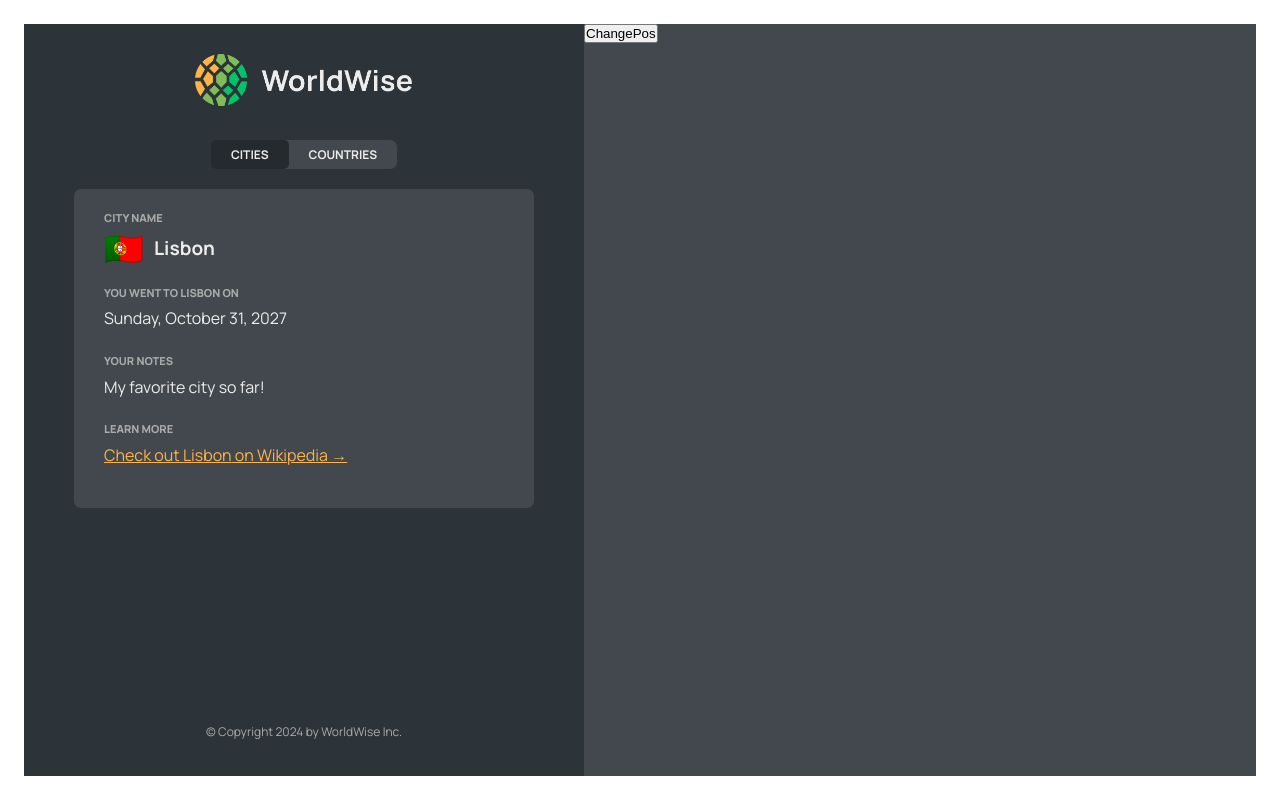
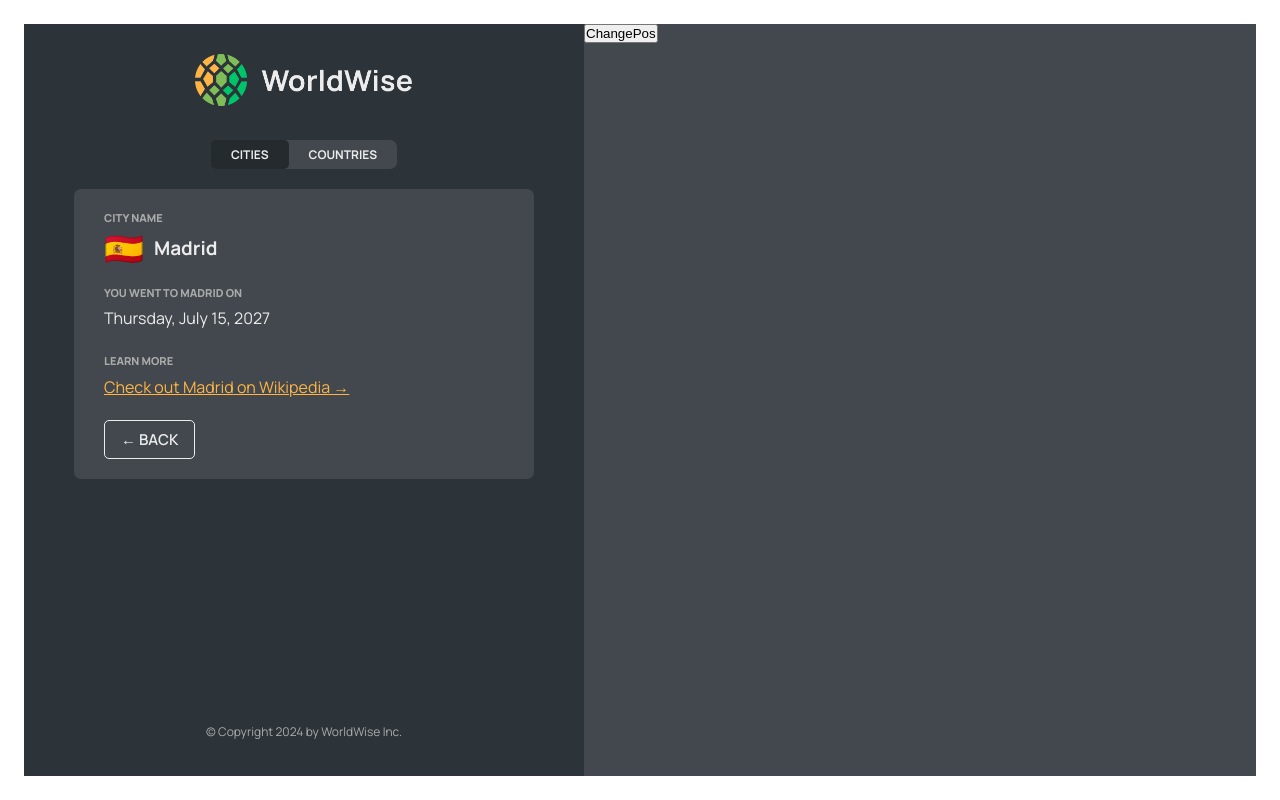
Before and after one commit to shrey1010/WorldWise, a React (Vite) app: page /app/cities/17806751 in a window 1280 px wide. Built offline with nearby package versions, Linux system fonts and the light colour scheme; data requests are answered from the project's data file.

Commit message:
feat : Button Componennts

```diff
--- /dev/null
+++ b/src/components/BackButton.jsx
@@ -0,0 +1,20 @@
+import Button from "./Button";
+import { useNavigate } from "react-router-dom";
+
+function BackButton() {
+  const navigate = useNavigate();
+
+  return (
+      <Button
+        type="back"
+        onClick={(e) => {
+          e.preventDefault();
+          navigate(-1);
+        }}
+      >
+        &larr; Back
+      </Button>
+  );
+}
+
+export default BackButton;
--- a/src/components/City.jsx
+++ b/src/components/City.jsx
@@ -1,6 +1,10 @@
 import styles from "./City.module.css";
-// import { useParams } from "react-router-dom";
-import { useSearchParams } from "react-router-dom";
+import { useParams } from "react-router-dom";
+// import { useSearchParams } from "react-router-dom";
+import { useCities } from "../contexts/CitiesContext";
+import { useEffect } from "react";
+import Spinner from "./Spinner";
+import BackButton from "./BackButton";
 
 const formatDate = (date) =>
   new Intl.DateTimeFormat("en", {
@@ -13,23 +17,18 @@ const formatDate = (date) =>
 
 function City() {
 
-  // const {id} = useParams();
-  const [searchParams, setSearchParams] = useSearchParams();
-  const lat = searchParams.get("lat");
-  const lng = searchParams.get("lng");
-
-
-  // TEMP DATA
-  const currentCity = {
-    cityName: "Lisbon",
-    emoji: "🇵🇹",
-    date: "2027-10-31T15:59:59.138Z",
-    notes: "My favorite city so far!",
-  };
-
+  const {id} = useParams();
+  const {getCity,currentCity,isLoading} = useCities();
   const { cityName, emoji, date, notes } = currentCity;
 
   // return <h1>City</h1>
+  useEffect(function(){
+    getCity(id)
+
+  }
+  ,[id])
+
+  if (isLoading) return <Spinner/>
 
   return (
     <div className={styles.city}>
@@ -64,7 +63,7 @@ function City() {
       </div>
 
       <div>
-        {/* <ButtonBack /> */}
+        <BackButton />
       </div>
     </div>
   );
--- a/src/components/CityItem.jsx
+++ b/src/components/CityItem.jsx
@@ -1,3 +1,4 @@
+import { useCities } from '../contexts/CitiesContext';
 import styles from './CityItem.module.css'
 import { Link } from 'react-router-dom';
 
@@ -10,10 +11,14 @@ const formatDate = (date) =>
   }).format(new Date(date));
 
 function CityItem({ City }) {
-    const {cityName,emoji,date,id,position} = City
+  const {currentCity} = useCities();
+  const {cityName,emoji,date,id,position} = City
   return (
     <li>
-      <Link className={styles.cityItem} to={`${id}?lat=${position.lat}&lng=${position.lng}`}>
+      <Link
+        className={`${styles.cityItem} ${id===currentCity.id ? styles['cityItem--active'] : ""}`}
+        to={`${id}?lat=${position.lat}&lng=${position.lng}`}
+      >
         <span className={styles.emoji}>{emoji}</span>
         <h3 className={styles.name}>{cityName}</h3>
         <time className={styles.date}>{formatDate(date)}</time>
--- a/src/components/Form.jsx
+++ b/src/components/Form.jsx
@@ -4,7 +4,8 @@ import { useState } from "react";
 
 import styles from "./Form.module.css";
 import Button from "./Button";
-import { useNavigate } from "react-router-dom";
+import BackButton from "./BackButton";
+
 
 export function convertToEmoji(countryCode) {
   const codePoints = countryCode
@@ -15,7 +16,7 @@ export function convertToEmoji(countryCode) {
 }
 
 function Form() {
-  const navigate = useNavigate();
+
   const [cityName, setCityName] = useState("");
   // const [country, setCountry] = useState("");
   const [date, setDate] = useState(new Date());
@@ -53,10 +54,7 @@ function Form() {
 
       <div className={styles.buttons}>
         <Button type="primary">Add</Button>
-        <Button type="back" onClick={(e)=>{
-          e.preventDefault();
-          navigate(-1);}
-        }>&larr; Back</Button>
+        <BackButton/>
       </div>
     </form>
   );
--- a/src/contexts/CitiesContext.jsx
+++ b/src/contexts/CitiesContext.jsx
@@ -7,6 +7,7 @@ function CitiesProvider({children}) {
 
     const [cities, setCities] = useState([]);
     const [isLoading, setIsLoading] = useState(false);
+    const [currentCity, setCurrentCity] = useState({});
 
     useEffect(function () {
     async function fetchCities() {
@@ -24,8 +25,21 @@ function CitiesProvider({children}) {
     fetchCities();
     }, []);
 
+    async function getCity(id){
+      try {
+        setIsLoading(true);
+        const res = await fetch(`http://localhost:9000/cities/${id}`);
+        const data = await res.json();
+        setCurrentCity(data);
+      } catch {
+        alert("Error fetching cities");
+      } finally {
+        setIsLoading(false);
+      }
+    }
+
     return (
-        <CitiesContext.Provider value={{cities, isLoading}}>
+        <CitiesContext.Provider value={{cities, isLoading,currentCity, getCity}}>
             {children}
         </CitiesContext.Provider>
     );
```
